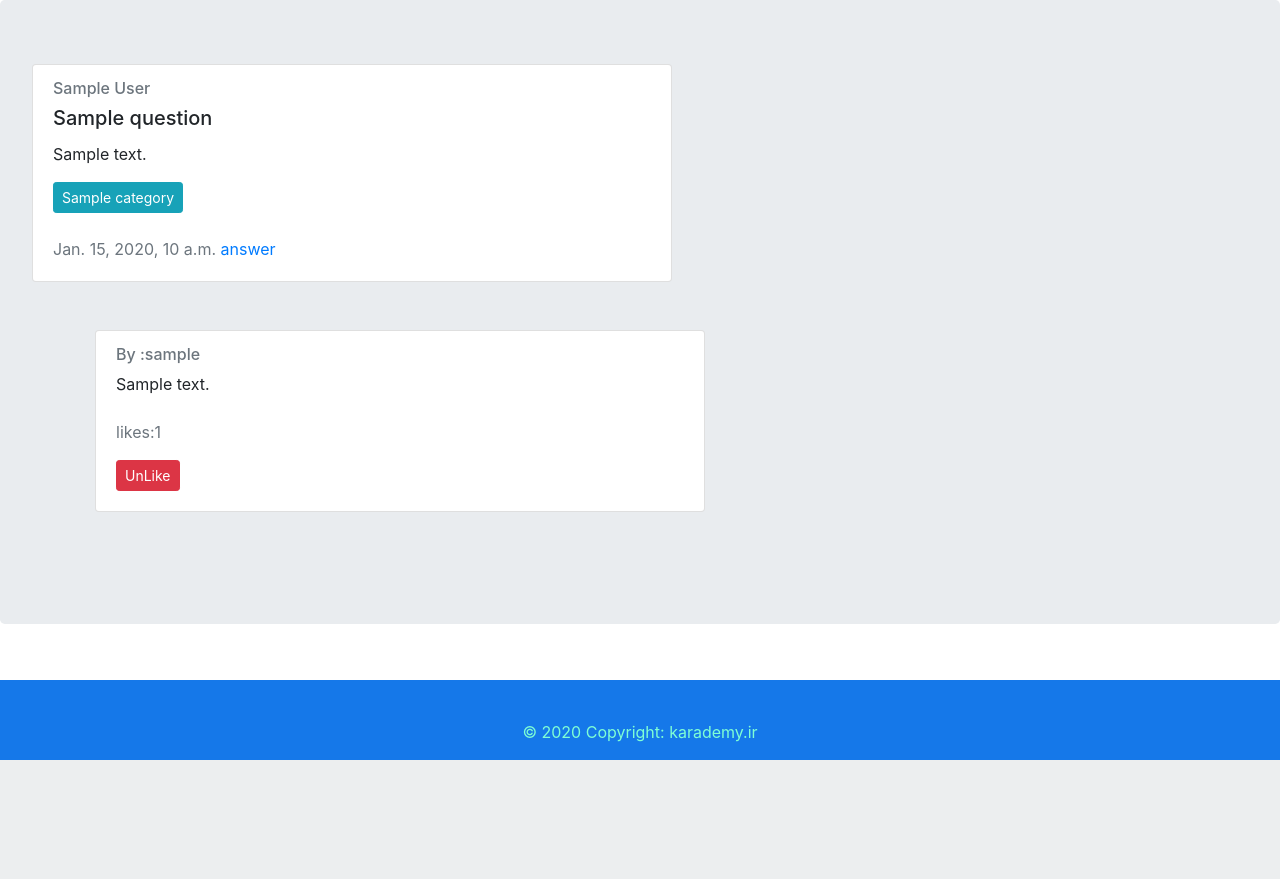
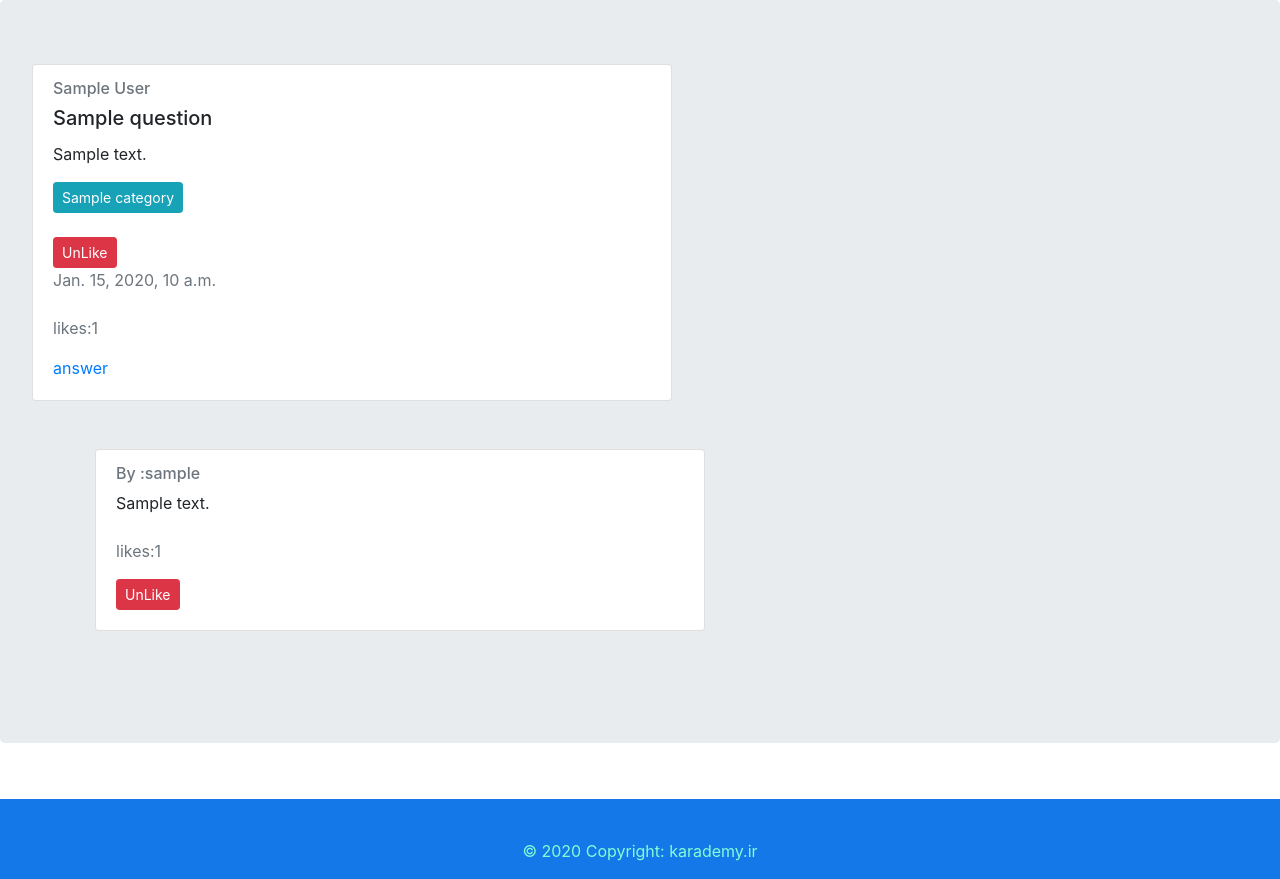
Before and after one commit to arian-rad/Question-and-Answer-webiste, a Django app: page /questions/1/detail/ in a window 1280 px wide. Shown: the part 58-937 px from the top of the page. Before the commit the page ends 818 px from the top, so only its background shows below. Run offline with Django 3.2, Linux system fonts and the light colour scheme; a user stored in the database is signed in; tables that the repository leaves empty hold one stand-in row (values such as "Sample post"); some libraries are stand-ins or nearby versions.

Commit message:
like with answer but doen't work completely!

```diff
--- a/questions/admin.py
+++ b/questions/admin.py
@@ -11,8 +11,8 @@ class CategoryAdmin(admin.ModelAdmin):
 class QuestionAdmin(admin.ModelAdmin):
     prepopulated_fields = {'slug': ('title',)}
     readonly_fields = ('num_of_views',)
-    list_display = ('title', 'user', 'category', 'num_of_views', 'date_created',)
+    list_display = ('id', 'title', 'user', 'category', 'num_of_views', 'date_created',)
 
 @admin.register(Answer)
 class AnswerAdmin(admin.ModelAdmin):
-    list_display = ('author', 'date_created',)
+    list_display = ('id', 'body', 'author', 'date_created',)
--- a/questions/models.py
+++ b/questions/models.py
@@ -32,6 +32,7 @@ class Question(models.Model):
     # to edit DateTime field P.S: blank and null are False by default
     category = models.ForeignKey(Category, on_delete=models.CASCADE ,verbose_name='دسته بندی', related_name='category_questions')
     num_of_views = models.IntegerField(default=0, verbose_name='تعداد بازدید')
+    likes = models.ManyToManyField(User, default=None, blank=True, related_name='like_questions')
     # approved_answer = BooleanField(default=False)
 
     def get_num_of_answers(self):
@@ -46,6 +47,16 @@ class Question(models.Model):
 
     def __str__(self):
         return self.title
+
+    def get_num_of_likes(self):
+        num_likes = self.likes.count()
+        return num_likes
+
+    def get_like_status(self,request,id):
+        if self.likes.filter(id=self.request.user.id).exists():
+            return True
+        else:
+            return False
 
 
 class Answer(models.Model):
@@ -66,6 +77,14 @@ class Answer(models.Model):
         num_likes = self.likes.count()
         return num_likes
 
+    def get_likea_status(self,request, id):
+        if self.likes.filter(id=self.request.user.id).exists():
+            return True
+        else:
+            return False
+
+
+
 
 
 # class AnswerLike(models.Model):
--- a/questions/templates/questions/posts/detail.html
+++ b/questions/templates/questions/posts/detail.html
@@ -8,7 +8,16 @@
       <p class="card-text">{{question.text | safe}}</p>
       <a href="{% url 'questions:category_detail' question.category.pk %}" class="btn btn-info btn-sm">{{question.category}}</a>
       <br><br>
+      <form method="POST" action="{% url 'questions:like_question' question.id %}">
+          {% csrf_token %}
+            {% if question_liked %}
+              <button class="btn btn-danger btn-sm" type="submit" name="question_id" value="{{ question.id }}">UnLike</button>
+            {% else %}
+              <button class="btn btn-success btn-sm" type="submit" name="question_id" value="{{ question.id }}">Like</button>
+            {% endif %}
+        </form>
       <time class="card-subtitle mb-2 text-muted">{{question.date_created}}</time>
+      <p class="card-text text-muted mt-4">likes:{{question.get_num_of_likes}}</p>
       <a href="{% url 'questions:create_answer' question.id %}" class="card-link">answer</a>
     </div>
   </div>
@@ -25,12 +34,10 @@
         <p class="card-text text-muted mt-4">likes:{{ans.get_num_of_likes}}</p>
         <form method="POST" action="{% url 'questions:like_answer' ans.id %}">
           {% csrf_token %}
-            {% if liked %}
+            {% if answer_liked %}
               <button class="btn btn-danger btn-sm" type="submit" name="answer_id" value="{{ ans.id }}">UnLike</button>
-
             {% else %}
               <button class="btn btn-success btn-sm" type="submit" name="answer_id" value="{{ ans.id }}">Like</button>
-
             {% endif %}
         </form>
       </div>
--- a/questions/urls.py
+++ b/questions/urls.py
@@ -13,5 +13,6 @@ urlpatterns = [
     path('about/', views.AboutTemplateView.as_view(), name='about'),
     path('category/<int:pk>/questions/', views.CategoryQuestionsDetailView.as_view(), name='category_detail'),
     path('create_answer/<int:pk>/', views.AnswerCreateView.as_view(), name='create_answer'),
-    path('like/<int:pk>/', views.AnswerLikeCreateVeiw.as_view(), name='like_answer' ),
+    path('like/<int:pk>/', views.AnswerLikeCreateVeiw.as_view(), name='like_answer'),
+    path('like-question/<int:pk>/', views.QuestionLikeCreateView.as_view(), name='like_question'),
 ]
--- a/questions/views.py
+++ b/questions/views.py
@@ -20,10 +20,17 @@ class QuestionListView(ListView):
     model = Question
     template_name = 'questions/posts/allPosts.html'
 
+    # def get_context_data(self, **kwargs):
+    #     context = super().get_context_data(**kwargs)
+    #     """Handling likes for the questions in Question List View"""
+    #     question = get_object_or_404(Question, id=self.kwargs['pk'])
+    #     question_liked = False
+    #     if question.likes.filter(id=self.request.user.id).exists():
+    #         question_liked = True
+    #     context['question_liked'] = question_liked
+    #
+    #     return context
 
-# def question_detail_view(request, question_id):
-#     question = get_object_or_404(Question, id=question_id)
-#     return render(request, 'questions/posts/detail.html', {'question':question})
 
 @method_decorator(login_required, name='dispatch')
 class AnswerLikeCreateVeiw(CreateView):
@@ -33,15 +40,42 @@ class AnswerLikeCreateVeiw(CreateView):
 
     def post(self, request, pk):
         answer = get_object_or_404(Answer, id=request.POST.get('answer_id'))
-        answer.likes.add(request.user)
+        # answer.likes.add(request.user)
         liked = False
         if answer.likes.filter(id=request.user.id).exists():
             answer.likes.remove(request.user)
+            print(f'ANSWER UNLIKED by {request.user.username}')
             liked = False
         else:
             answer.likes.add(request.user)
-        print(f'liked by {request.user.username}')
+            print(f'ANSWER liked by {request.user.username}')
+
+        related_question_id = answer.related_question.id
+        # return HttpResponseRedirect(reverse('questions:question_detail', args=[str(pk)]))
+        return HttpResponseRedirect(reverse('questions:question_detail', args=[str(related_question_id)]))
+
+
+
+@method_decorator(login_required, name='dispatch')
+class QuestionLikeCreateView(CreateView):
+    model = Question
+    template_name = 'questions/posts/detail.html'
+    success_url = reverse_lazy('questions:question_detail')
+
+    def post(self, request, pk):
+        question = get_object_or_404(Question, id=request.POST.get('question_id'))
+        # question.likes.add(request.user)
+        #question_liked = False
+        if question.likes.filter(id=request.user.id).exists():
+            print(f'Question UNLIKED by {request.user.username}')
+            question.likes.remove(request.user)
+            #question_liked = False
+        else:
+            question.likes.add(request.user)
+            print(f'Question liked by {request.user.username}')
+
         return HttpResponseRedirect(reverse('questions:question_detail', args=[str(pk)]))
+
 
 
 class QuestionDetailView(DetailView):
@@ -50,16 +84,32 @@ class QuestionDetailView(DetailView):
     def get_context_data(self, **kwargs):
         context = super().get_context_data(**kwargs)
         context['answers'] = self.object.question_answers.all()
-        # answer = get_object_or_404(Answer, id=self.context['pk'])
-        answer = get_object_or_404(Answer, id=self.kwargs['pk'])
+        # answer = get_object_or_404(Answer, id=self.object.context['pk'])
         # context['category1'] = self.object.category
-        liked = False
+
+        """Handling likes for answers"""
+        answer = get_object_or_404(Answer, related_question=self.kwargs['pk'])
+        print('tst',self.request.POST.get('answer_id')) #NONE
+
+        # temp = AnswerLikeCreateVeiw.post(request=self.request,)
+        # answer = Answer.objects.get(id=self.request.GET.get('answer_id'))
+
+        answer_liked = False
         if answer.likes.filter(id=self.request.user.id).exists():
-            liked = True
-        context['liked'] = liked
+            answer_liked = True
+        context['answer_liked'] = answer_liked
+
+        """Handling likes for the questions"""
+        question = get_object_or_404(Question, id=self.kwargs['pk'])
+        question_liked = False
+        if question.likes.filter(id=self.request.user.id).exists():
+            question_liked = True
+        context['question_liked'] = question_liked
+
         self.object.num_of_views += 1
         self.object.save()
         self.object.refresh_from_db()
+
         return context
 
 
```
Also changed, not shown: questions/migrations/0001_initial.py, questions/migrations/0002_question_likes.py.
